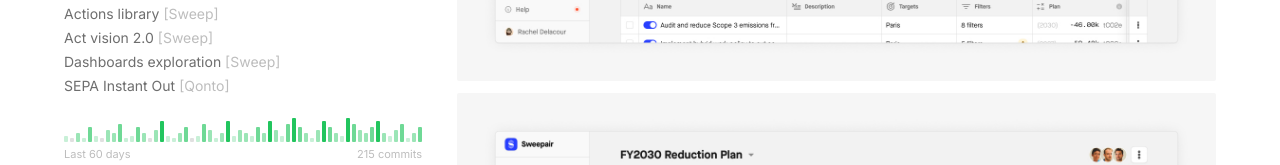
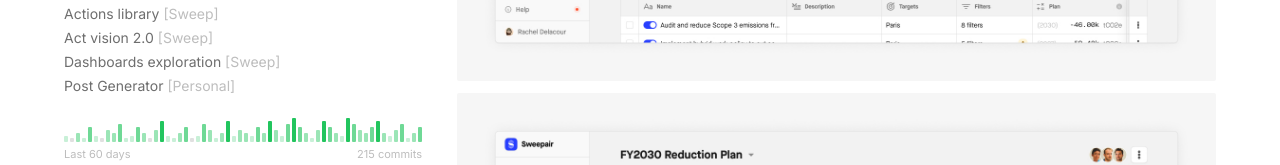
Before and after one commit to anthonyzaccardi/folio-2026, a Next.js app: page / in a window 1280 px wide. Shown: the part 558-723 px from the top of the page. Built offline with nearby package versions, Linux system fonts and the light colour scheme; no server answers.

Commit message:
feat: add Post Generator personal project

```diff
--- a/data/projects.ts
+++ b/data/projects.ts
@@ -76,6 +76,20 @@
       '/images/dashboards-exploration-3.jpg',
     ],
   },
+
+  {
+    slug: 'post-generator',
+    title: 'Post Generator',
+    company: 'Personal',
+    year: '2026',
+    description:
+      'A web app that takes any blog article — pasted text or a URL — and turns it into social media posts in different tones: punchy, educational, storytelling. Includes a full dashboard with analytics, copy tracking, generation history, and a Raycast extension for native access at zero cost.',
+    images: [
+      '/images/tweet-generator-1.png',
+      '/images/tweet-generator-2.png',
+      '/images/tweet-generator-3.png',
+    ],
+  },
   {
     slug: 'sepa-instant-out',
     title: 'SEPA Instant Out',
```
